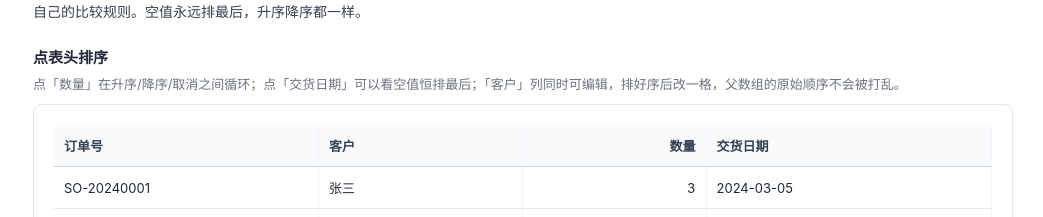
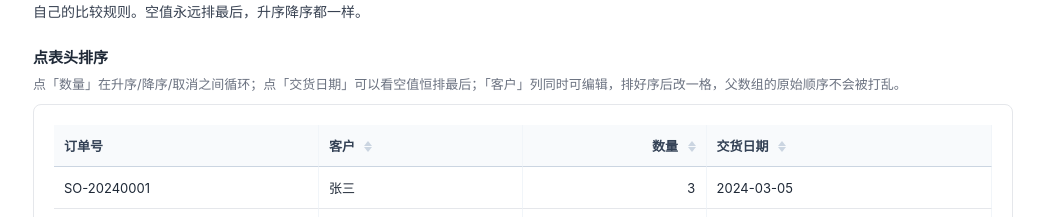
Before and after one commit to guuhoo1/asome-table, a Vue app: page / in a window 1280 px wide. Shown: the part 7369-7586 px from the top of the page, without its empty margins (237-1280 px from the left). Built offline with nearby package versions, Linux system fonts and the light colour scheme.

Commit message:
feat: 表头点击行排序（升序/降序/取消，空值排最后）

```diff
--- a/src/components/ScrollGroupTable.vue
+++ b/src/components/ScrollGroupTable.vue
@@ -37,21 +37,36 @@
                   v-if="cell.type === 'leaf'"
                   :key="'h1-' + cell.key"
                   class="sgt-cell"
-                  :class="[cellClasses(cell.leaf), headerStateClasses(cell.key)]"
+                  :class="[
+                    cellClasses(cell.leaf),
+                    headerStateClasses(cell.key),
+                    { 'sgt-sortable': !!cell.leaf.sorter }
+                  ]"
                   :style="cellStyle(cell.leaf)"
                   :rowspan="2"
+                  :aria-sort="ariaSortOf(cell.leaf)"
                   :data-sgt-key="cell.key"
                   :data-sgt-header-key="cell.key"
                   :data-sgt-container="cell.leaf.containerKey"
+                  @click="handleHeaderClick(cell.leaf)"
                   @pointerdown="beginHeaderDrag(cell.key, cell.leaf.containerKey, $event)"
                 >
                   {{ cell.leaf.title }}
+                  <span
+                    v-if="cell.leaf.sorter"
+                    class="sgt-sorter"
+                    :class="{
+                      'is-ascend': sortOrderOf(cell.leaf) === 'ascend',
+                      'is-descend': sortOrderOf(cell.leaf) === 'descend'
+                    }"
+                  ><i class="sgt-sorter-up"></i><i class="sgt-sorter-down"></i></span>
                   <span
                     v-if="canResize(cell.leaf)"
                     class="sgt-resizer"
                     :data-sgt-resizer="cell.key"
                     @pointerdown.stop.prevent="beginResize(cell.leaf, $event)"
                     @dblclick.stop="resetColumnWidth(cell.leaf)"
+                    @click.stop="stopEvent"
                   ></span>
                 </th>
                 <th
@@ -77,20 +92,35 @@
                 v-for="leaf in normalizedColumns.leaves"
                 :key="'h1-' + leaf.key"
                 class="sgt-cell"
-                :class="[cellClasses(leaf), headerStateClasses(leaf.key)]"
+                :class="[
+                  cellClasses(leaf),
+                  headerStateClasses(leaf.key),
+                  { 'sgt-sortable': !!leaf.sorter }
+                ]"
                 :style="cellStyle(leaf)"
+                :aria-sort="ariaSortOf(leaf)"
                 :data-sgt-key="leaf.key"
                 :data-sgt-header-key="leaf.key"
                 :data-sgt-container="leaf.containerKey"
+                @click="handleHeaderClick(leaf)"
                 @pointerdown="beginHeaderDrag(leaf.key, leaf.containerKey, $event)"
               >
                 {{ leaf.title }}
+                <span
+                  v-if="leaf.sorter"
+                  class="sgt-sorter"
+                  :class="{
+                    'is-ascend': sortOrderOf(leaf) === 'ascend',
+                    'is-descend': sortOrderOf(leaf) === 'descend'
+                  }"
+                ><i class="sgt-sorter-up"></i><i class="sgt-sorter-down"></i></span>
                 <span
                   v-if="canResize(leaf)"
                   class="sgt-resizer"
                   :data-sgt-resizer="leaf.key"
                   @pointerdown.stop.prevent="beginResize(leaf, $event)"
                   @dblclick.stop="resetColumnWidth(leaf)"
+                  @click.stop="stopEvent"
                 ></span>
               </th>
             </template>
@@ -101,20 +131,35 @@
               v-for="leaf in groupLeaves"
               :key="'h2-' + leaf.key"
               class="sgt-cell"
-              :class="[cellClasses(leaf), headerStateClasses(leaf.key)]"
+              :class="[
+                cellClasses(leaf),
+                headerStateClasses(leaf.key),
+                { 'sgt-sortable': !!leaf.sorter }
+              ]"
               :style="cellStyle(leaf)"
+              :aria-sort="ariaSortOf(leaf)"
               :data-sgt-key="leaf.key"
               :data-sgt-header-key="leaf.key"
               :data-sgt-container="leaf.containerKey"
+              @click="handleHeaderClick(leaf)"
               @pointerdown="beginHeaderDrag(leaf.key, leaf.containerKey, $event)"
             >
               {{ leaf.title }}
+              <span
+                v-if="leaf.sorter"
+                class="sgt-sorter"
+                :class="{
+                  'is-ascend': sortOrderOf(leaf) === 'ascend',
+                  'is-descend': sortOrderOf(leaf) === 'descend'
+                }"
+              ><i class="sgt-sorter-up"></i><i class="sgt-sorter-down"></i></span>
               <span
                 v-if="canResize(leaf)"
                 class="sgt-resizer"
                 :data-sgt-resizer="leaf.key"
                 @pointerdown.stop.prevent="beginResize(leaf, $event)"
                 @dblclick.stop="resetColumnWidth(leaf)"
+                @click.stop="stopEvent"
               ></span>
             </th>
           </tr>
@@ -130,7 +175,7 @@
           </template>
           <template v-else>
             <tr
-              v-for="(record, index) in dataSource"
+              v-for="(record, index) in displayRows"
               :key="getRowKey(record, index)"
               class="sgt-row"
               :class="rowClasses(record, index)"
@@ -283,6 +328,14 @@ import {
   sameKeyOrder
 } from './table/columnLayout.js'
 import { fromEditorValue, toEditorValue } from './table/editorValue.js'
+import {
+  SORT_ASCEND,
+  SORT_DESCEND,
+  findColumnByKey,
+  nextSortOrder,
+  resolveSortInfo,
+  sortRows
+} from './table/sort.js'
 import { isEmptyValue, toComparableString } from './table/values.js'
 
 const GROUP_PALETTE = ['sgt-g-0', 'sgt-g-1', 'sgt-g-2', 'sgt-g-3', 'sgt-g-4']
@@ -338,6 +391,8 @@ export default {
     tableLayout: { type: String, default: 'auto' },
     rowClassName: { type: Function, default: null },
     customRow: { type: Function, default: null },
+    /** { columnKey, order }；传了 = 受控，否则组件内部维护 */
+    sortedInfo: { type: Object, default: null },
     /** 开启后表头右边缘出现拖宽热区（列上写 resizable: false 可单独关掉） */
     resizable: { type: Boolean, default: false },
     /** 开启后可以拖动表头调整列顺序（列上写 reorderable: false 可单独关掉） */
@@ -364,6 +419,8 @@ export default {
       dragState: null,
       dropIndicator: null,
       dragGhost: null,
+      innerSortedInfo: null,
+      suppressHeaderClick: false,
       radioGroupName: 'sgt-radio-' + (uidSeed += 1),
       emptyText: EMPTY_TEXT
     }
@@ -388,6 +445,24 @@ export default {
     },
     rootContainer() {
       return ROOT_CONTAINER
+    },
+    /** 当前排序状态：受控优先（传了 sortedInfo 就以 props 为准） */
+    activeSortInfo() {
+      return resolveSortInfo(this.sortedInfo, this.innerSortedInfo)
+    },
+    sortColumn() {
+      const info = this.activeSortInfo
+      if (!info.columnKey || !info.order) return null
+      return findColumnByKey(this.columns, info.columnKey)
+    },
+    /**
+     * 渲染、合并计算、编辑定位统一用这份「显示顺序」。
+     * 没排序时就是父组件的 dataSource 本身（同一引用）。
+     */
+    displayRows() {
+      const column = this.sortColumn
+      if (!column) return this.dataSource
+      return sortRows(this.dataSource, column, this.activeSortInfo.order)
     },
     /** 应用了内部列顺序覆盖后的列定义 */
     orderedColumns() {
@@ -501,7 +576,7 @@ export default {
      * 只有声明了 merge 的列才会出现在这里。
      */
     mergePlan() {
-      return buildMergePlan(this.normalizedColumns.leaves, this.dataSource)
+      return buildMergePlan(this.normalizedColumns.leaves, this.displayRows)
     },
     totalLeafCount() {
       return this.normalizedColumns.leaves.length + (this.selectionColumnEnabled ? 1 : 0)
@@ -564,7 +639,7 @@ export default {
     },
     /** 未被 getCheckboxProps 禁用的行（含原始下标，供 rowKey 函数使用） */
     selectableRowList() {
-      return selectableRows(this.dataSource, this.rowSelection)
+      return selectableRows(this.displayRows, this.rowSelection)
     },
     allSelected() {
       return selectionState(this.selectedKeys, this.selectableRowList, this.rowKey).all
@@ -579,6 +654,7 @@ export default {
       this.measureFixedCells()
       this.updateShadows()
     }
+    this.applyDefaultSortOrder()
     window.addEventListener('resize', this._handleResize)
     this.$nextTick(this._handleResize)
   },
@@ -620,7 +696,11 @@ export default {
         // 这两个是「拖宽 / 拖顺序」的开关，默认跟随表级开关；容器 key 用来限制只能在同层拖动
         resizable: column.resizable !== false,
         reorderable: column.reorderable !== false,
-        containerKey: containerKey || ROOT_CONTAINER
+        containerKey: containerKey || ROOT_CONTAINER,
+        // 行排序：sorter 为 true 按 dataIndex 比较，为函数时用自定义比较
+        sorter: column.sorter || null,
+        sortDirections: column.sortDirections || null,
+        defaultSortOrder: column.defaultSortOrder || null
       }
     },
     toNumber(value) {
@@ -717,6 +797,50 @@ export default {
         classes[this.dropIndicator.side === 'before' ? 'is-drop-before' : 'is-drop-after'] = true
       }
       return classes
+    },
+    /* ---------------- 行排序 ---------------- */
+    sortOrderOf(leaf) {
+      const info = this.activeSortInfo
+      return info.columnKey === leaf.key ? info.order : null
+    },
+    /** 拖宽热区自己吞掉 click，别让它冒泡到表头触发排序 */
+    stopEvent(event) {
+      if (event && event.stopPropagation) event.stopPropagation()
+    },
+    ariaSortOf(leaf) {
+      const order = this.sortOrderOf(leaf)
+      if (order === SORT_ASCEND) return 'ascending'
+      if (order === SORT_DESCEND) return 'descending'
+      return 'none'
+    },
+    handleHeaderClick(leaf) {
+      // 刚拖完列头（换位或拖宽）时不要顺带触发排序
+      if (this.suppressHeaderClick) return
+      if (!leaf.sorter) return
+      // 排序会让行移动，先把正在编辑的格子收掉
+      if (this.editingCell) this.cancelEdit()
+
+      const info = this.activeSortInfo
+      const current = info.columnKey === leaf.key ? info.order : null
+      const order = nextSortOrder(current, leaf.sortDirections)
+      const nextInfo = { columnKey: order ? leaf.key : null, order }
+
+      if (!this.sortedInfo) this.innerSortedInfo = nextInfo
+      this.$emit('update:sortedInfo', nextInfo)
+      this.$emit('sort-change', {
+        columnKey: nextInfo.columnKey,
+        order: nextInfo.order,
+        column: leaf,
+        dataSource: this.dataSource
+      })
+    },
+    /** 列的 defaultSortOrder：只在没有受控排序、也没手动排过的时候生效 */
+    applyDefaultSortOrder() {
+      if (this.sortedInfo) return
+      if (this.innerSortedInfo) return
+      const leaf = this.normalizedColumns.leaves.filter((item) => item.defaultSortOrder)[0]
+      if (!leaf) return
+      this.innerSortedInfo = { columnKey: leaf.key, order: leaf.defaultSortOrder }
     },
     /**
      * 拖宽开启后，先按当前真实渲染宽度把每列固化下来，
@@ -882,6 +1006,14 @@ export default {
       const key = state ? state.key : null
       this.detachDrag()
 
+      if (active) {
+        // 拖完列头会紧跟一个原生 click，别让它顺带触发排序
+        this.suppressHeaderClick = true
+        this.$nextTick(() => {
+          this.suppressHeaderClick = false
+        })
+      }
+
       if (!active || !nextKeys || !containerKey) return
       const currentKeys = this.containerKeys(containerKey)
       if (sameKeyOrder(currentKeys, nextKeys)) return
@@ -1080,7 +1212,8 @@ export default {
       const cell = this.editingCell
       if (!cell) return
 
-      const record = this.dataSource[cell.rowIndex]
+      // 排序只改显示顺序，编辑要落到「显示的那一行」
+      const record = this.displayRows[cell.rowIndex]
       if (!record) {
         // 行已经不在了（父组件换了数据），直接收摊
         this.cancelEdit()
@@ -1101,9 +1234,15 @@ export default {
     },
     finishEdit(cell, value, raw) {
       const { rowIndex, field, leaf } = cell
+      // 合并跨度按显示顺序算
       const mergedRowIndexes = spanRowIndexes(this.mergePlan, leaf.key, rowIndex)
-
-      const oldValue = this.dataSource[rowIndex] ? this.dataSource[rowIndex][field] : undefined
+      // 写回则要落到父数组的原始下标上，避免排序状态下把父数组顺序改掉
+      const originalRowIndexes = mergedRowIndexes
+        .map((index) => this.dataSource.indexOf(this.displayRows[index]))
+        .filter((index) => index >= 0)
+
+      const displayRecord = this.displayRows[rowIndex]
+      const oldValue = displayRecord ? displayRecord[field] : undefined
       // 拿编辑器里的原始文本跟「旧值转成编辑器格式」比：没动过的格子直接收摊，
       // 日期这类进编辑器会被规范化的类型也不会被误判成改动
       const unchanged =
@@ -1118,18 +1257,21 @@ export default {
 
       // 不改 props：产出一份新数组交给父组件，配合 :data-source.sync 使用
       const nextDataSource = this.dataSource.map((item, index) =>
-        mergedRowIndexes.indexOf(index) >= 0 ? Object.assign({}, item, { [field]: value }) : item
+        originalRowIndexes.indexOf(index) >= 0
+          ? Object.assign({}, item, { [field]: value })
+          : item
       )
 
       this.$emit('update:dataSource', nextDataSource)
       this.$emit('cell-change', {
         value,
         oldValue,
-        record: this.dataSource[rowIndex],
+        record: displayRecord,
         dataIndex: field,
         rowIndex,
         column: leaf,
         mergedRowIndexes,
+        originalRowIndexes,
         dataSource: nextDataSource
       })
     },
@@ -1406,6 +1548,47 @@ body.sgt-dragging {
   user-select: none;
 }
 
+/* ---------- 行排序 ---------- */
+.sgt-table thead th.sgt-sortable {
+  cursor: pointer;
+}
+
+/* 同时开着拖列时，拖动优先，所以还原成抓取光标 */
+.sgt-table thead th.sgt-sortable.sgt-reorderable {
+  cursor: grab;
+}
+
+.sgt-sorter {
+  display: inline-flex;
+  flex-direction: column;
+  gap: 1px;
+  margin-left: 6px;
+  vertical-align: middle;
+}
+
+.sgt-sorter i {
+  width: 0;
+  height: 0;
+  border-left: 4px solid transparent;
+  border-right: 4px solid transparent;
+}
+
+.sgt-sorter-up {
+  border-bottom: 5px solid #cbd5e1;
+}
+
+.sgt-sorter-down {
+  border-top: 5px solid #cbd5e1;
+}
+
+.sgt-sorter.is-ascend .sgt-sorter-up {
+  border-bottom-color: #2563eb;
+}
+
+.sgt-sorter.is-descend .sgt-sorter-down {
+  border-top-color: #2563eb;
+}
+
 .sgt-bordered th,
 .sgt-bordered td {
   border-right: 1px solid #e5e7eb;
```
